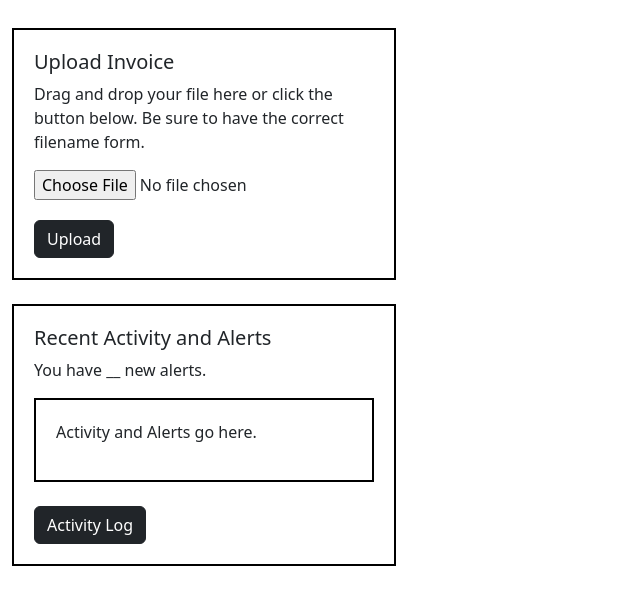
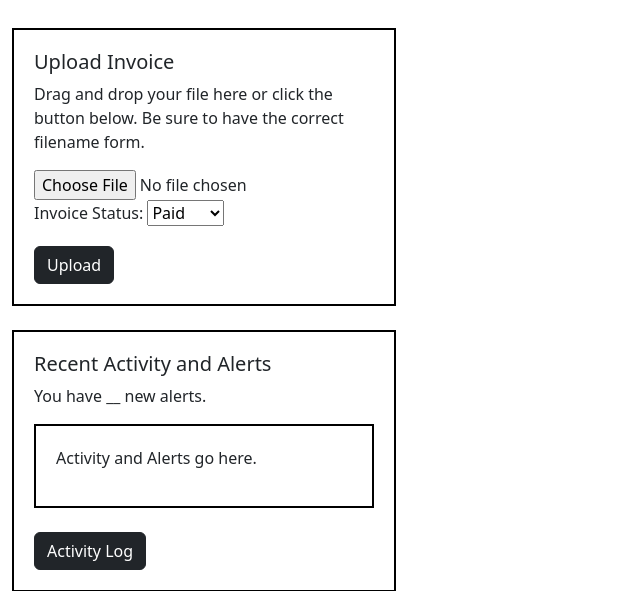
Before and after one commit to NBPS-IB-CS/internal-assessment-theMetaHack, a Flask app: page /dashboard in a window 1280 px wide. Shown: the part 210-801 px from the top of the page, without its empty margins (0-640 px from the left). Before the commit the page ends 776 px from the top, so only its background shows below. Run offline with Flask 3, Linux system fonts and the light colour scheme; a user stored in the database is signed in.

Commit message:
Update dashboard.html

```diff
--- a/invoice-manager-flask/templates/dashboard.html
+++ b/invoice-manager-flask/templates/dashboard.html
@@ -36,6 +36,11 @@
                 <form action="/upload" method="POST" enctype="multipart/form-data">
 
                     <div style= padding: 20px;"><input id="file" name="file" type="file" /></div>
+                    <label for="status">Invoice Status:</label>
+                    <select name="status" id="status">
+                      <option value="Paid">Paid</option>
+                      <option value="Unpaid">Unpaid</option>
+                    </select>
                     <div style="margin-top: 20px;"><button class="btn btn-dark">Upload</button></div>
                 </form>
             </div>
```
